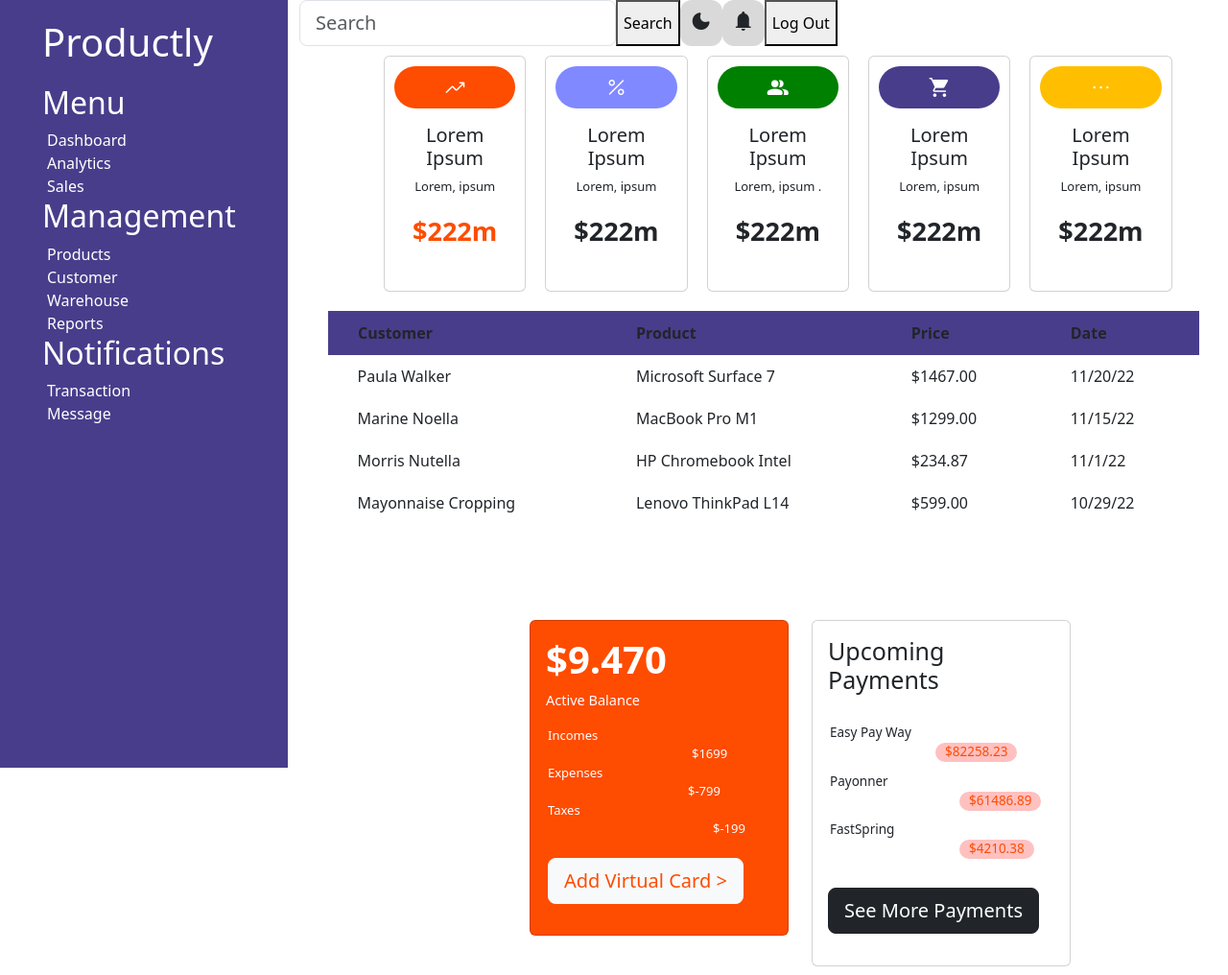
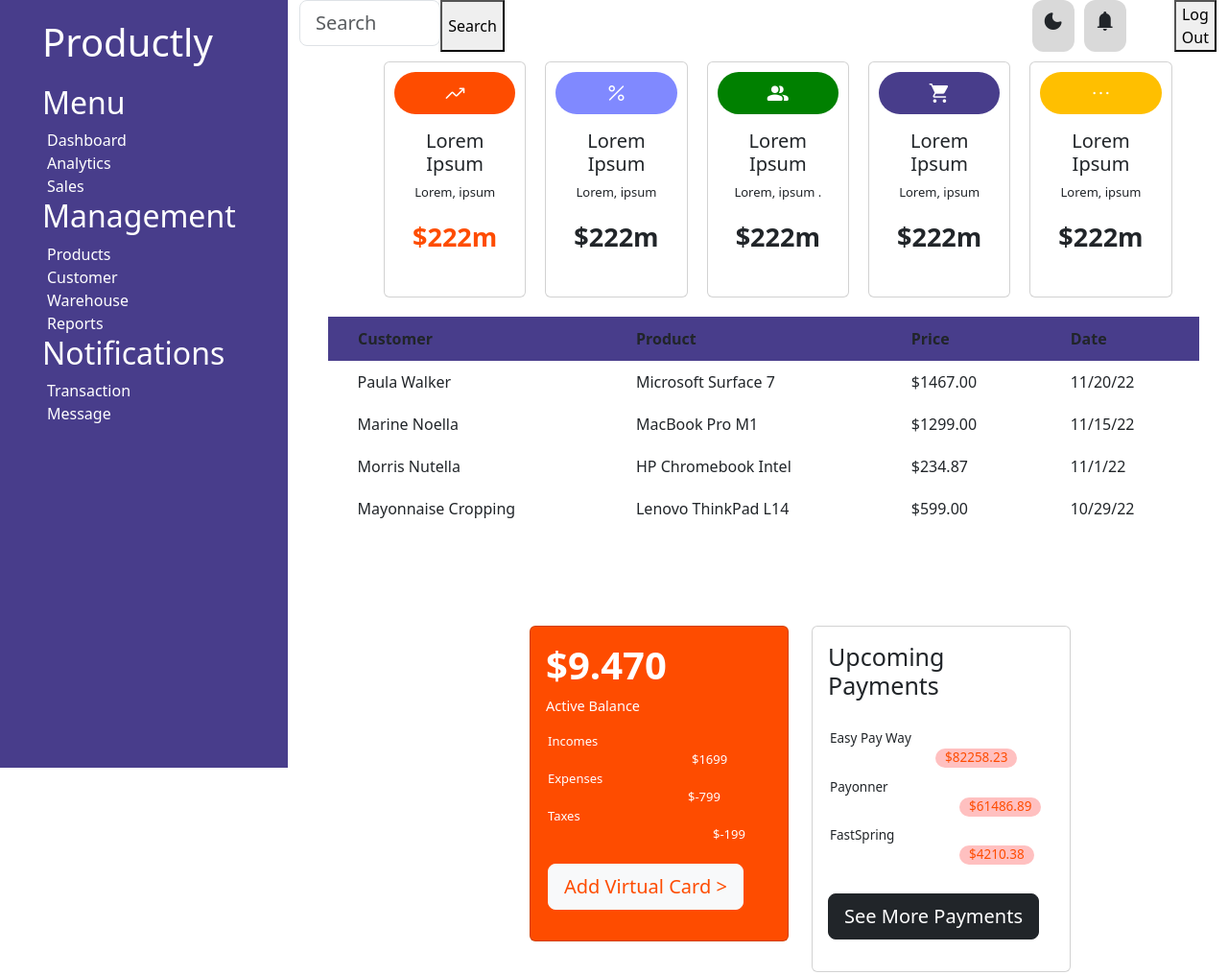
Before and after one commit to Liz-En2/e-Commerce-Dashaboard, a plain HTML site: page index.html in a window 1280 px wide. Shown: the whole page at 96% size. Drawn offline with nearby package versions, Linux system fonts and the light colour scheme.

Commit message:
Update style.css

```diff
--- a/style.css
+++ b/style.css
@@ -44,6 +44,19 @@ input{
     width: 100%;
     background-color: rgb(0, 0, 0);
 }
+
+.dark{
+    margin-left: 550px;
+}
+
+.notify{
+    margin-left: 10px;
+}
+
+.log{
+    margin-left: 50px;
+}
+
 
 .material-symbols-rounded{
     font-variation-settings:
```
